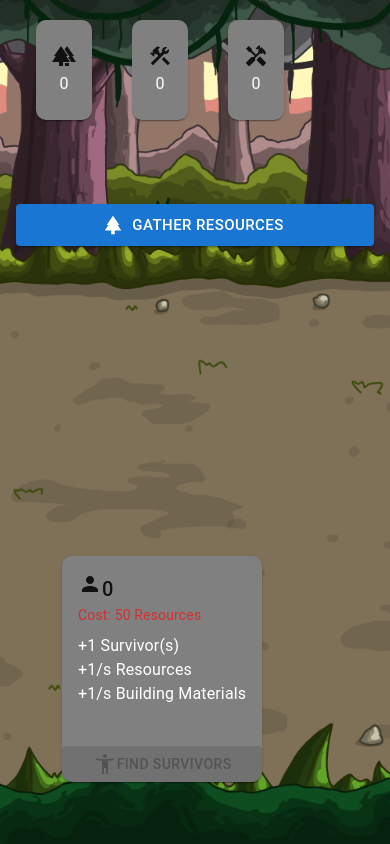
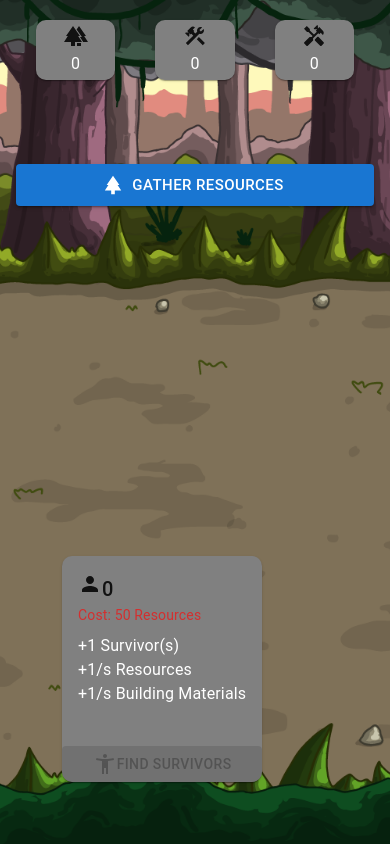
Before and after one commit to CaioRig/society-revive, a React (Create React App) app in the folder idle-game-noname-front/: page / in a window 390 px wide. Built offline with nearby package versions, Linux system fonts and the light colour scheme.

Commit message:
added an image to tools, made the screen more responsive and made imgcard more responsive for smaller screens

```diff
--- a/idle-game-noname-front/src/components/ActionImgRenderer/ActionImgCard.js
+++ b/idle-game-noname-front/src/components/ActionImgRenderer/ActionImgCard.js
@@ -37,13 +37,17 @@ const ActionImgCard = ({ ActionQty, ActionIcon, ActionName }) => {
                 alignItems: "flex-start",
                 padding: "10px",
                 overflowX: "auto", // Added overflowX property to enable horizontal scrolling
+                "@media (max-width: 600px)": {
+                    // Added media query for smaller screens
+                    maxWidth: "80vw", // Set maxWidth to 80% of screen width on smaller screens
+                },
             }}
         >
             <Typography
                 color="#ffffff"
                 variant="subtitle2"
                 title={`Show ${ActionName} number`}
-                sx={{ marginBottom: "5px" }}
+                sx={{ marginBottom: "5px", maxWidth: "100%" }} // Set maxWidth to 100% for ActionName
             >
                 {ActionName}:
             </Typography>
@@ -51,7 +55,7 @@ const ActionImgCard = ({ ActionQty, ActionIcon, ActionName }) => {
                 style={{
                     display: "flex",
                     gap: "5px",
-                    maxWidth: `${ActionArray.length > 10 ? "calc(30px * 10)" : "100%"}`, // Added conditional styling for overlapping effect
+                    maxWidth: `${ActionArray.length > 10 ? "calc(30px * 10)" : "100%"}`
                 }}
             >
                 {ActionArray}
--- a/idle-game-noname-front/src/components/ActionImgRenderer/ActionImgRenderer.js
+++ b/idle-game-noname-front/src/components/ActionImgRenderer/ActionImgRenderer.js
@@ -1,13 +1,15 @@
 import ActionImgCard from "./ActionImgCard"
 import SurvivorImg from "../../img/SurvivorGif.gif"
 import HouseImg from "../../img/HouseGif.gif"
+import ToolsImg from "../../img/ToolsGif.gif"
 import { useContext } from "react"
 import GlobalStateContext from "../../global/GlobalStateContext"
 
 const ActionImgRenderer = () => {
-  const { ActionQty: { survivorsQty, housingQty } } = useContext(GlobalStateContext)
+  const { ActionQty: { survivorsQty, housingQty, toolsQty } } = useContext(GlobalStateContext)
   const SurvivorActionName = `Survivors`
   const HouseActionName = `Houses`
+  const ToolsActionName = `Tools`
 
   return (
     <>
@@ -21,6 +23,11 @@ const ActionImgRenderer = () => {
         ActionIcon={HouseImg}
         ActionName={HouseActionName}
       />
+      <ActionImgCard
+        ActionQty={toolsQty}
+        ActionIcon={ToolsImg}
+        ActionName={ToolsActionName}
+      />
     </>
 
   )
--- a/idle-game-noname-front/src/components/Stock/StockCard.js
+++ b/idle-game-noname-front/src/components/Stock/StockCard.js
@@ -8,19 +8,21 @@ const StockCard = ({ Stock, PerSec, Img, Name }) => {
       sx={{
         backgroundColor: "gray",
         textAlign: "center",
-                width: "fit-content",
+        width: "200px", // Set a fixed width for the card
+        height: "60px", // Set a fixed height for the card
         margin: "20px",
         borderRadius: "10px",
+        display: "flex", // Use flexbox for layout
+        flexDirection: "column", // Set flex direction to column
+        justifyContent: "center", // Vertically center the content
+        alignItems: "center", // Horizontally center the content
+        userSelect: "none", // Prevent text selection
       }}
     >
       <CardContent>
         <Box display="flex" flexDirection="column" alignItems="center">
           <Box mt={1}>{Img}</Box>
-                    <Typography
-                        color="#ffffff"
-                    >
-                        {Stock}
-                    </Typography>
+          <Typography color="#ffffff">{Stock}</Typography>
         </Box>
       </CardContent>
     </Card>
--- a/idle-game-noname-front/src/pages/Home.js
+++ b/idle-game-noname-front/src/pages/Home.js
@@ -18,7 +18,10 @@ const Home = () => {
                 flexDirection: "column",
             }}
         >
-            <Container maxWidth="lg" style={{ flex: "1" }}>
+            <Container
+                maxWidth="lg"
+                style={{ flex: "1", overflow: "auto" }} // Add overflow property
+            >
                 <Grid container spacing={2}>
                     <Grid item xs={12} md={4}>
                         <StockRenderer />
```
Also changed, not shown: idle-game-noname-front/src/img/ToolsGif.gif (added). Lines whose indentation alone changed are shown as unchanged.
